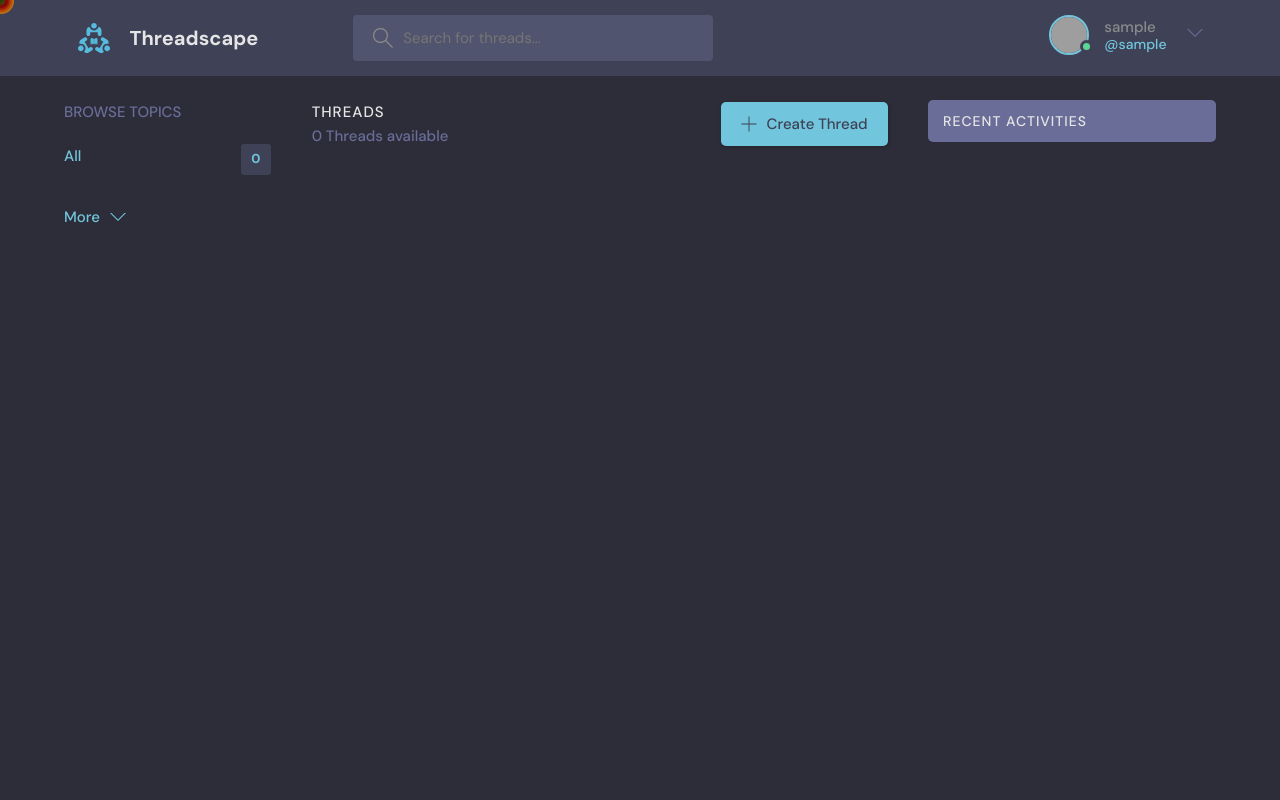
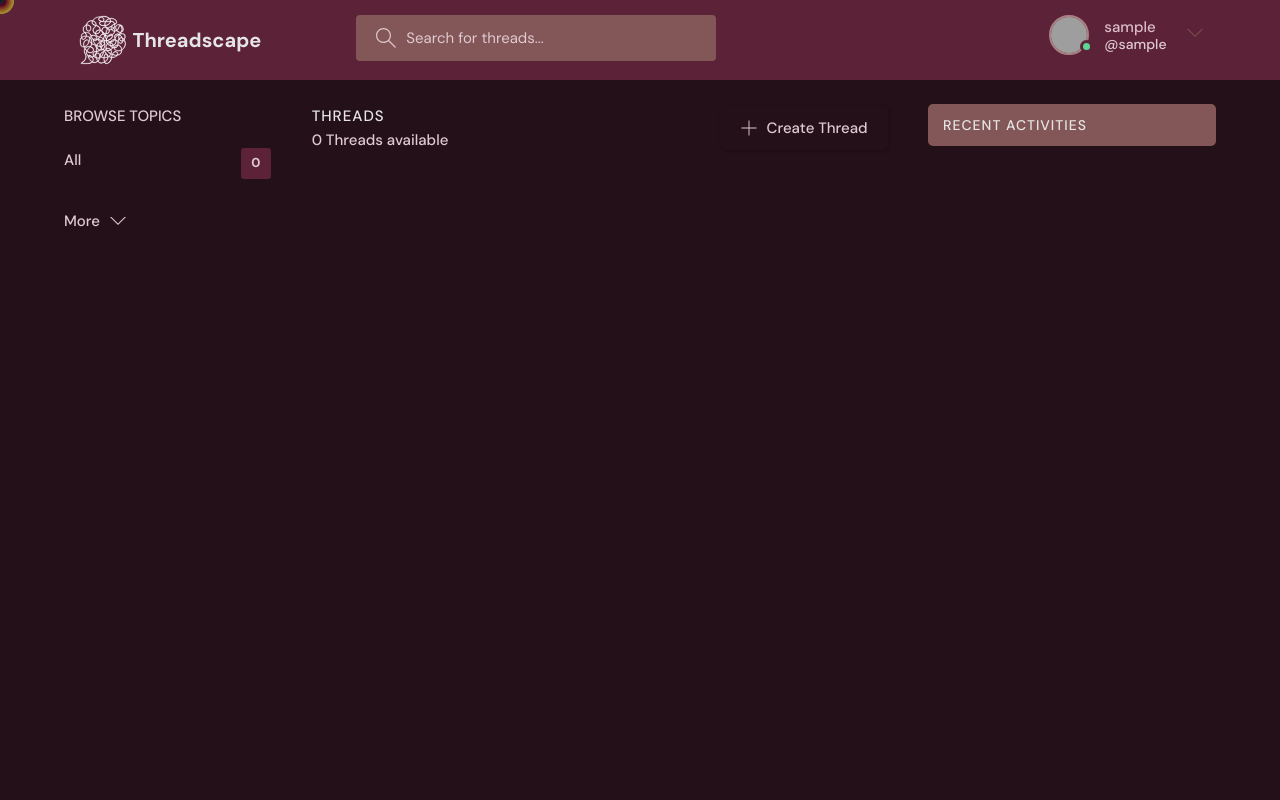
Before and after one commit to bluestero/threadscape, a Django app: page / in a window 1280 px wide. Run offline with Django 5.2, Linux system fonts and the light colour scheme; the visitor is signed in with stand-in values (Sample User, id 1); data that the repository does not hold is empty; grey boxes are pictures that could not be loaded.

Commit message:
Changed almost entire colore theme of the UI.

```diff
--- a/threadscape/base/templates/base/delete.html
+++ b/threadscape/base/templates/base/delete.html
@@ -39,7 +39,7 @@
             <p>Are you sure you want to delete "{{ object }}"?</p>
           </div>
           <div class="for__group">
-            <input class="btn btn--main" type="submit" value="Confirm" />
+            <input class="btn btn--dark" type="submit" value="Confirm" />
           </div>
         </form>
       </div>
--- a/threadscape/base/templates/base/feed_component.html
+++ b/threadscape/base/templates/base/feed_component.html
@@ -24,7 +24,7 @@
   <!--Thread content div start-->
   <div class="threadListThread__content">
     <a href="{% url 'thread' thread.id %}">{{ thread.name }}</a>
-    <p>{{ thread.description }}</p>
+    <p>{{ thread.description|truncatechars:200 }}</p>
   </div>
 
   <!--Thread meta data-->
--- a/threadscape/base/templates/base/home.html
+++ b/threadscape/base/templates/base/home.html
@@ -38,10 +38,10 @@
 
         <!--Mobile menu items-->
         <div class="mobile-menuItems">
-          <a class="btn btn--main btn--pill" href="{% url 'topics' %}">
+          <a class="btn btn--dark btn--pill" href="{% url 'topics' %}">
             Browse Topics
           </a>
-          <a class="btn btn--main btn--pill" href="{% url 'activity' %}">
+          <a class="btn btn--dark btn--pill" href="{% url 'activity' %}">
             Recent Activities
           </a>
         </div>
@@ -58,7 +58,7 @@
         </div>
 
         <!--Create thread button-->
-        <a class="btn btn--main" href="{% url 'create-thread' %}">
+        <a class="btn btn--dark" href="{% url 'create-thread' %}">
           <svg
             version="1.1"
             xmlns="http://www.w3.org/2000/svg"
--- a/threadscape/base/templates/base/login.html
+++ b/threadscape/base/templates/base/login.html
@@ -48,7 +48,7 @@
           </div>
 
           <!--Loginbutton-->
-          <button class="btn btn--main" type="submit">
+          <button class="btn btn--dark" type="submit">
             <svg
               version="1.1"
               xmlns="http://www.w3.org/2000/svg"
@@ -103,7 +103,7 @@
           {% endfor %}
 
           <!--Loginbutton-->
-          <button class="btn btn--main" type="submit">
+          <button class="btn btn--dark" type="submit">
             <svg
               version="1.1"
               xmlns="http://www.w3.org/2000/svg"
--- a/threadscape/base/templates/base/profile.html
+++ b/threadscape/base/templates/base/profile.html
@@ -31,7 +31,7 @@
 
           <!--Only allowing the profile owner to edit their profile-->
           {% if request.user == user %}
-          <a href="{% url 'update-profile' %}" class="btn btn--main btn--pill">
+          <a href="{% url 'update-profile' %}" class="btn btn--dark btn--pill">
             Edit Profile
           </a>
           {% endif %}
--- a/threadscape/base/templates/base/profile_settings.html
+++ b/threadscape/base/templates/base/profile_settings.html
@@ -52,7 +52,7 @@
             <a class="btn btn--dark" href="{% url 'profile' user.id %}"
               >Cancel
             </a>
-            <button class="btn btn--main" type="submit">Update</button>
+            <button class="btn btn--dark" type="submit">Update</button>
           </div>
         </form>
       </div>
--- a/threadscape/base/templates/base/thread_form.html
+++ b/threadscape/base/templates/base/thread_form.html
@@ -70,7 +70,7 @@
             <a class="btn btn--dark" href="{{ request.META.HTTP_REFERER }}">
               Cancel
             </a>
-            <button class="btn btn--main" type="submit">
+            <button class="btn btn--dark" type="submit">
               {{ mode }} Thread
             </button>
           </div>
--- a/threadscape/static/scripts/script.js
+++ b/threadscape/static/scripts/script.js
@@ -1,6 +1,4 @@
 import { animateCircles } from "./cursor.js";
-
-console.log("HI");
 
 
 // Menu
--- a/threadscape/static/styles/style.css
+++ b/threadscape/static/styles/style.css
@@ -1,15 +1,17 @@
 @import url("https://fonts.googleapis.com/css2?family=DM+Sans:wght@400;500;700&display=swap");
 
+
 :root {
-  --color-main: #71c6dd;
+  --color-main: #aa8182;
   --color-main-light: #e1f6fb;
-  --color-dark: #3f4156;
-  --color-dark-medium: #51546e;
-  --color-dark-light: #696d97;
+  --color-dark: #5c2238;
+  --color-dark-medium: #835757;
+  --color-dark-light: #7c4e4f;
+  --color-dark-strong: #6b3851;
   --color-light: #e5e5e5;
-  --color-gray: #8b8b8b;
-  --color-light-gray: #b2bdbd;
-  --color-bg: #2d2d39;
+  --color-gray: #ecd2dce1;
+  --color-light-gray: #dfc9d2;
+  --color-bg: #241019;
   --color-success: #5dd693;
   --color-error: #fc4b0b;
 }
@@ -86,7 +88,7 @@ a {
 .btn--link {
   border-radius: 0;
   padding: 0;
-  color: var(--color-main);
+  color: var(--color-light-gray);
   box-shadow: none;
 }
 
@@ -94,18 +96,18 @@ a {
   text-decoration: underline;
 }
 
-.btn--main {
-  background-color: var(--color-main);
-  color: var(--color-dark);
+.btn--dark {
+  color: var(--color-light-gray);
+  background-color: var(--color-bg);
+}
+
+.btn--dark:hover {
+  color: var(--color-light-gray);
+  background-color: var(--color-dark-medium);
 }
 
 .btn:hover {
   opacity: 0.9;
-}
-
-.btn--dark {
-  background-color: var(--color-dark-light);
-  color: var(--color-light);
 }
 
 .btn > svg {
@@ -283,11 +290,12 @@ a {
 }
 
 .header__logo > img {
-  height: 3.2rem;
-  width: 3.2rem;
+  height: 5rem;
+  width: 5rem;
 }
 
 .header__logo > h1 {
+  margin-left: -15px;
   font-weight: 700;
   font-size: 2rem;
   color: var(--color-light);
@@ -315,6 +323,10 @@ a {
   border: none;
   outline: none;
   color: var(--color-light);
+}
+
+.header__search input::placeholder {
+  color: var(--color-light-gray);
 }
 
 @media screen and (max-width: 800px) {
@@ -362,7 +374,7 @@ a {
 }
 
 .header__menu span {
-  color: var(--color-main);
+  color: var(--color-light-gray);
   font-weight: 500;
   font-size: 1.4rem;
   display: block;
@@ -561,7 +573,7 @@ a {
 .topics__header h2 {
   text-transform: uppercase;
   font-weight: 500;
-  color: var(--color-dark-light);
+  color: var(--color-light-gray);
 }
 
 .topics__list {
@@ -577,10 +589,16 @@ a {
   transition: all 0.3s ease-in-out;
 }
 
-.topics__list li a.active,
+.topics__list li a.active {
+  color: var(--color-light-gray);
+}
+
 .topics__list li a:hover {
   color: var(--color-main);
+  text-decoration: underline;
 }
+
+
 
 .topics__list li a span {
   padding: 0.5rem 1rem;
@@ -633,7 +651,7 @@ a {
 
 .threadList__header p {
   font-weight: 500;
-  color: var(--color-dark-light);
+  color: var(--color-light-gray);
 }
 
 /*========== Thread List Thread ==========*/
@@ -735,7 +753,7 @@ a {
 }
 
 .activities__header h2 {
-  background-color: var(--color-dark-light);
+  background-color: var(--color-dark-medium);
   text-transform: uppercase;
   font-weight: 500;
   padding: 1rem 1.5rem;
```
Also changed, not shown: other parts of threadscape/static/styles/style.css (+45 -16 lines), threadscape/static/images/bleh.svg (added), threadscape/static/images/logo.svg.
